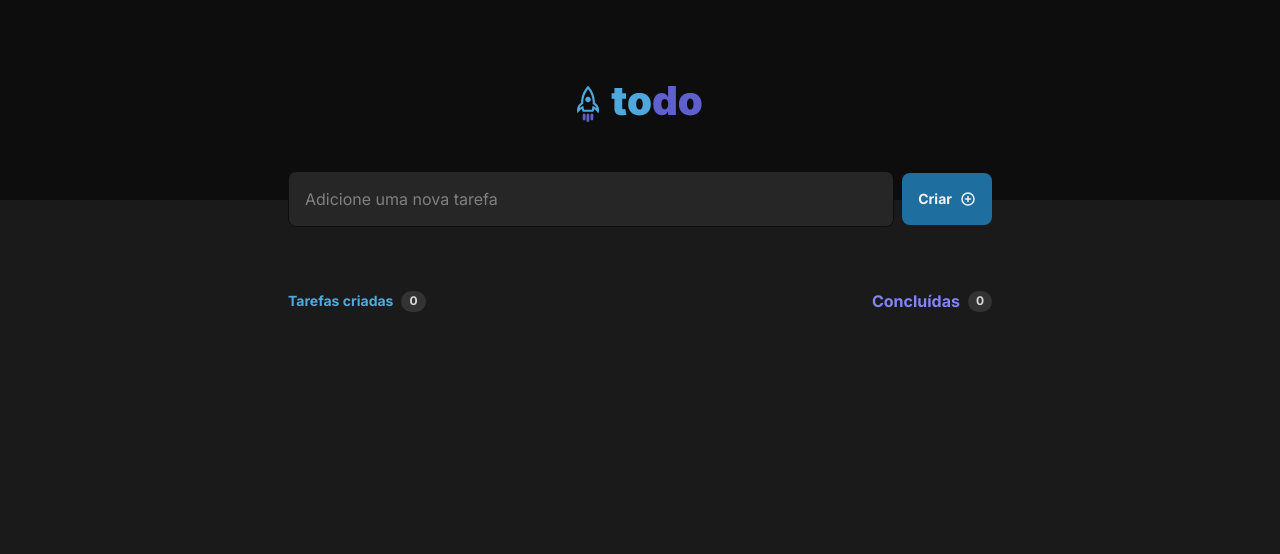
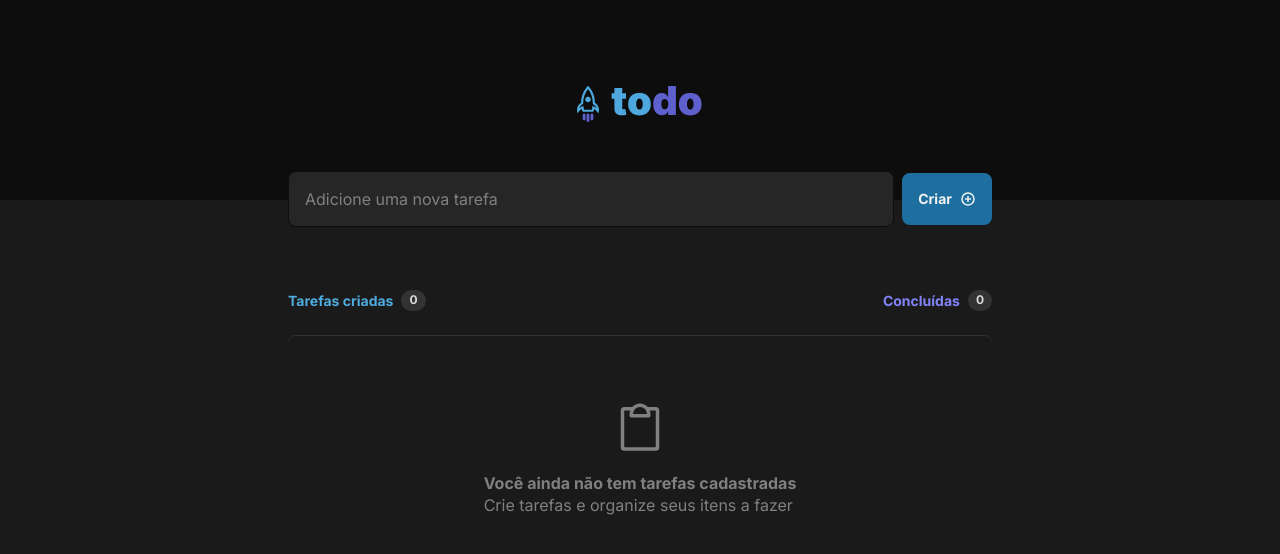
Before and after one commit to GeovaniJose/rocketseat-reactjs-2024-challenge-todo, a React (Vite) app: page / in a window 1280 px wide. Shown: the top 554 px of the page. Built offline with nearby package versions, Linux system fonts and the light colour scheme.

Commit message:
feat: implement empty task layout

```diff
--- a/src/App.tsx
+++ b/src/App.tsx
@@ -1,3 +1,4 @@
+import { Empty } from './components/Empty';
 import { Header } from './components/Header';
 import { NewTask } from './components/NewTask';
 import { TasksCount } from './components/TasksCount';
@@ -15,6 +16,8 @@ export function App() {
         <NewTask />
 
         <TasksCount />
+
+        <Empty />
       </main>
     </div>
   );
--- /dev/null
+++ b/src/components/Empty.module.css
@@ -0,0 +1,14 @@
+.empty {
+  width: 100%;
+  display: flex;
+  flex-direction: column;
+  align-items: center;
+  padding: 4rem 1.5rem;
+  gap: 1rem;
+  border-radius: 8px;
+  border-top: 1px solid var(--gray-400);
+}
+
+.empty > footer > strong {
+  display: block;
+}
--- /dev/null
+++ b/src/components/Empty.tsx
@@ -0,0 +1,20 @@
+import { Clipboard } from '@phosphor-icons/react';
+
+import styles from './Empty.module.css';
+
+export function Empty() {
+  return (
+    <div className={styles.empty}>
+      <Clipboard size={56} />
+
+      <footer>
+        <strong>
+          Você ainda não tem tarefas cadastradas
+        </strong>
+        <span>
+          Crie tarefas e organize seus itens a fazer
+        </span>
+      </footer>
+    </div>
+  );
+}
--- a/src/components/TasksCount.module.css
+++ b/src/components/TasksCount.module.css
@@ -2,7 +2,7 @@
   display: flex;
   align-items: center;
   justify-content: space-between;
-  margin: 4rem 0 1rem;
+  margin: 4rem 0 1.5rem;
 }
 
 .container > div {
--- a/src/components/TasksCount.tsx
+++ b/src/components/TasksCount.tsx
@@ -9,7 +9,7 @@ export function TasksCount() {
       </div>
 
       <div>
-        <strong className={styles.title && styles.done}>Concluídas</strong>
+        <strong className={styles.title}>Concluídas</strong>
         <span className={styles.counter}>0</span>
       </div>
     </section>
```
